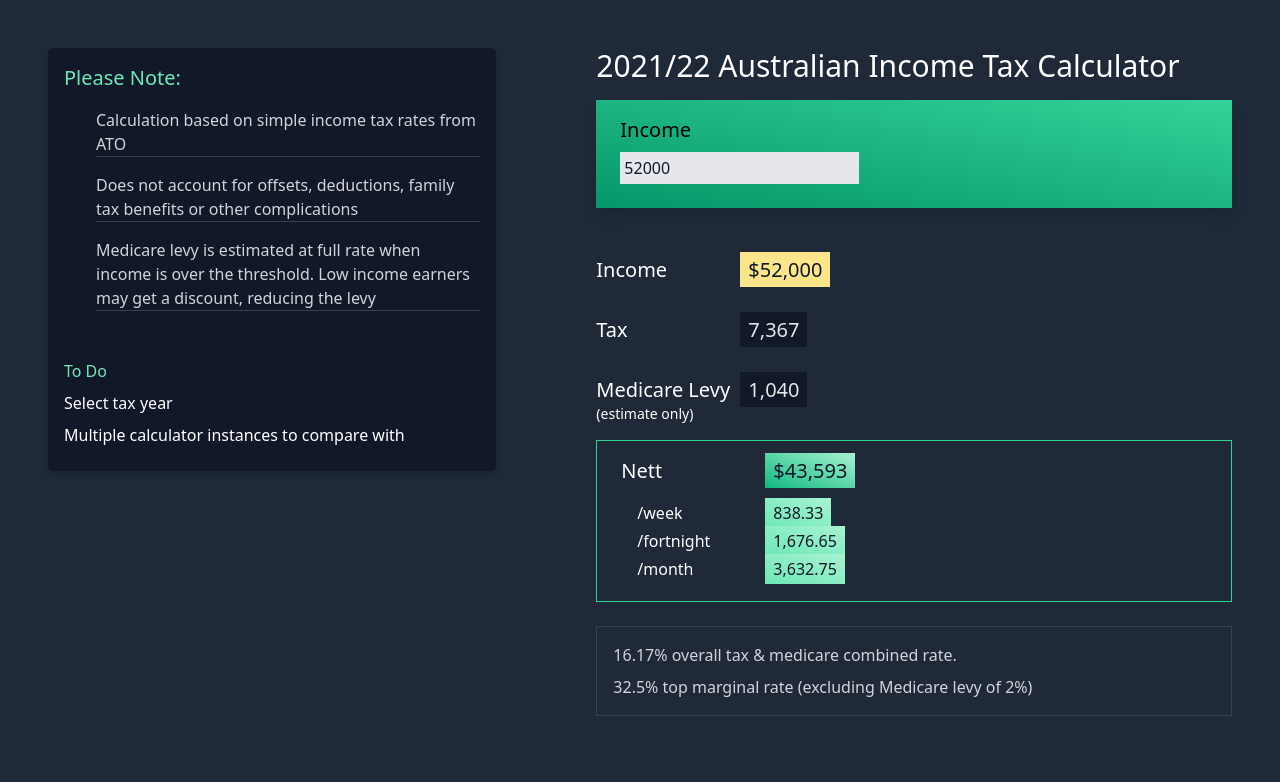
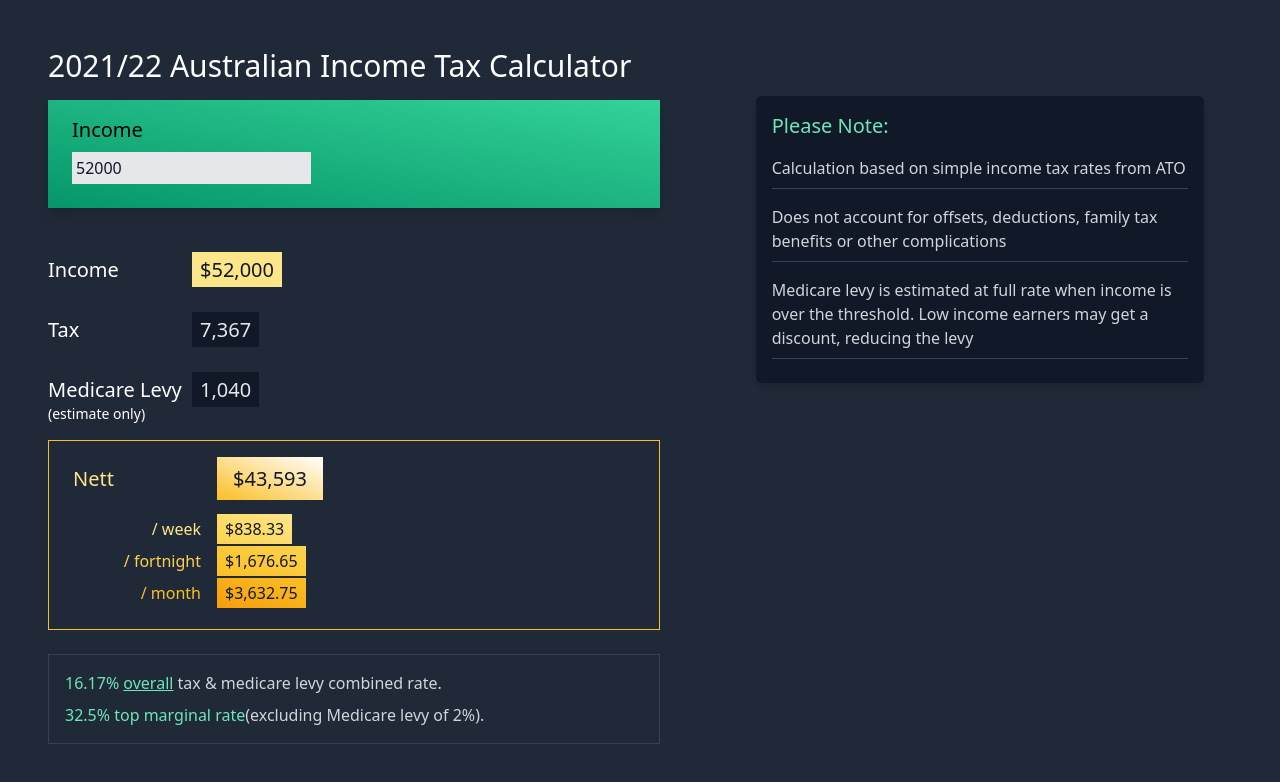
Before and after one commit to mike-healy/austaxrates, a Nuxt app: page / in a window 1280 px wide. Shown: the top 782 px of the page. Built offline with nearby package versions, Linux system fonts and the light colour scheme.

Commit message:
Fix min-h-screen and copy and design tweaks for better clarity.

```diff
--- a/components/Calculator.vue
+++ b/components/Calculator.vue
@@ -29,34 +29,37 @@
         </p>
       </div>
 
-      <section class="p-6 py-2 border border-solid border-green-400">
+      <section class="p-6 py-2 border border-solid border-yellow-400">
 
-        <div class="py-2 text-xl">
-          <span class="inline-block w-36">Nett</span>
-          <output class="py-1 px-2 bg-gradient-to-tr from-green-500 to-green-200 text-gray-900">${{ round(nett()).toLocaleString() }}</output>
+        <div class="py-4 text-xl">
+          <span class="inline-block text-yellow-200 w-36">Nett</span>
+          <output class="py-2 px-4 bg-gradient-to-tr from-yellow-400 to-white text-gray-900">${{ round(nett()).toLocaleString() }}</output>
         </div>
 
         <div class="py-2">
-          <p class="mb-1">
-            <span class="inline-block w-36 pl-4">/week</span>
-            <output class="py-1 px-2 bg-gradient-to-tr from-green-300 to-green-200 text-gray-900">{{ round(nett()/52).toLocaleString() }}</output>
+          <p class="mb-2">
+            <span class="inline-block text-right w-36 px-4 text-yellow-200">/ week</span>
+            <output class="py-1 px-2 bg-gradient-to-tr from-yellow-300 to-yellow-200 text-gray-900">${{ round(nett()/52).toLocaleString() }}</output>
           </p>
-          <p class="mb-1">
-            <span class="inline-block w-36 pl-4">/fortnight</span>
-            <output class="py-1 px-2 bg-gradient-to-tr from-green-300 to-green-200 text-gray-900">{{ round(nett()/26).toLocaleString() }}</output>
+          <p class="mb-2">
+            <span class="inline-block text-right w-36 px-4 text-yellow-300">/ fortnight</span>
+            <output class="py-1 px-2 bg-gradient-to-tr from-yellow-400 to-yellow-300 text-gray-900">${{ round(nett()/26).toLocaleString() }}</output>
           </p>
-          <p class="mb-1">
-            <span class="inline-block w-36 pl-4">/month</span>
-            <output class="py-1 px-2 bg-gradient-to-tr from-green-300 to-green-200 text-gray-900">{{ round(nett()/12).toLocaleString() }}</output>
+          <p class="mb-2">
+            <span class="inline-block text-right w-36 px-4 text-yellow-400">/ month</span>
+            <output class="py-1 px-2 bg-gradient-to-tr from-yellow-500 to-yellow-400 text-gray-900">${{ round(nett()/12).toLocaleString() }}</output>
           </p>
         </div>
 
       </section>
 
       <!-- Result rates -->
-      <section class="p-4 mt-6 border border-solid border-gray-700 text-gray-300">
-        <p class="mb-2">{{ round(( tax()+medicare() )/income * 100) }}% overall tax &amp; medicare combined rate.</p>
-        <p>{{ currentIncomeBracket.rate*100 }}% top marginal rate (excluding Medicare levy of {{ medicareData.rate*100 }}%)</p>
+      <section class="p-4 mt-6 border border-solid border-gray-700 text-gray-300 shadow:md">
+        <p class="mb-2"><span class="text-green-300">{{ round(( tax()+medicare() )/income * 100) }}% <span class="underline">overall</span></span> tax &amp; medicare levy combined rate.</p>
+        <p>
+          <span class="text-green-300">{{ currentIncomeBracket.rate*100 }}% top marginal rate</span>
+          <span v-show="medicare() > 0">(excluding Medicare levy of {{ medicareData.rate*100 }}%)</span>.
+        </p>
       </section>
 
     </form>
--- a/pages/index.vue
+++ b/pages/index.vue
@@ -1,27 +1,17 @@
 <template>
-  <div class="h-screen p-12 bg-gray-800 text-white">
-    <div class="md:grid grid-flow-col gap-12">
-      <main class="order-2">
+  <div class="min-h-screen p-12 bg-gray-800 text-white">
+    <div class="md:grid grid-flow-col gap-24">
+      <main>
         <Calculator />
+      </main>
 
-      </main>
-      <aside class="order-1">
+      <aside class="pt-12">
         <div class="max-w-md p-4 bg-gray-900 rounded-md shadow-md">
           <h2 class="text-green-300 mb-2 text-xl">Please Note:</h2>
-          <ul class="pl-8 text-gray-300">
-            <li class="my-4 border-b border-solid border-gray-700">Calculation based on simple income tax rates from ATO</li>
-            <li class="my-4 border-b border-solid border-gray-700">Does not account for offsets, deductions, family tax benefits or other complications</li>
-            <li class="my-4 border-b border-solid border-gray-700">Medicare levy is estimated at full rate when income is over the threshold. Low income earners may get a discount, reducing the levy</li>
-          </ul>
-
-          <h3 class="mt-12 text-green-300 mb-2">To Do</h3>
-          <ul>
-            <li class="mb-2">
-              Select tax year
-            </li>
-            <li class="mb-2">
-              Multiple calculator instances to compare with
-            </li>
+          <ul class="text-gray-300">
+            <li class="py-2 my-2 border-b border-solid border-gray-700">Calculation based on simple income tax rates from ATO</li>
+            <li class="py-2 my-2 border-b border-solid border-gray-700">Does not account for offsets, deductions, family tax benefits or other complications</li>
+            <li class="py-2 my-2 border-b border-solid border-gray-700">Medicare levy is estimated at full rate when income is over the threshold. Low income earners may get a discount, reducing the levy</li>
           </ul>
         </div>
       </aside>
```
